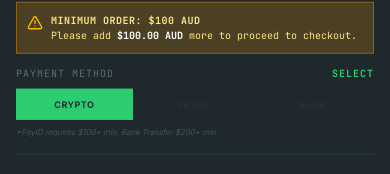
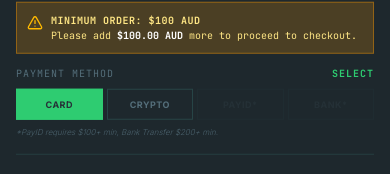
Before and after one commit to fidelcastrano-rgb/reta-australia, a Next.js app: page /checkout in a window 390 px wide. Shown: the part 1167-1341 px from the top of the page. Built offline with nearby package versions, Linux system fonts and the light colour scheme.

Commit message:
feat: integrate credit card payment processing
Add support for credit/debit card payments via a new gateway integration, updating checkout flows, UI components, and documentation to reflect the new payment option.

```diff
--- a/app/api/checkout/route.ts
+++ b/app/api/checkout/route.ts
@@ -1,5 +1,6 @@
 import { NextResponse } from 'next/server';
 import nodemailer from 'nodemailer';
+import { createBachsCheckoutSession } from '@/lib/bachs';
 
 export async function POST(req: Request) {
   try {
@@ -48,7 +49,9 @@ export async function POST(req: Request) {
     const smtpPass = process.env.SMTP_PASS;
 
     let paymentMethodLabel = 'Bank Transfer';
-    if (paymentMethod === 'payid') {
+    if (paymentMethod === 'card') {
+      paymentMethodLabel = 'Credit / Debit Card (Visa, Mastercard, Amex)';
+    } else if (paymentMethod === 'payid') {
       paymentMethodLabel = 'PayID';
     } else if (paymentMethod === 'crypto') {
       paymentMethodLabel = 'Cryptocurrency (USDT/BTC/LTC - Preferred)';
@@ -75,7 +78,9 @@ Payment Method: ${paymentMethodLabel}
     `;
 
     let paymentInstructions = '';
-    if (paymentMethod === 'crypto') {
+    if (paymentMethod === 'card') {
+      paymentInstructions = `You have selected Credit / Debit Card payment. A secure card payment session has been generated. Once your card payment is completed, your order will be automatically confirmed and prepared for discrete dispatch.`;
+    } else if (paymentMethod === 'crypto') {
       paymentInstructions = `You have selected Cryptocurrency. We will contact you manually with the transfer details shortly. (Crypto is our most preferred option with no delay in confirmation and processing).`;
     } else if (paymentMethod === 'payid') {
       paymentInstructions = `You have selected PayID. Our team will contact you shortly with the PayID transfer details to complete your payment.`;
@@ -147,9 +152,36 @@ ${orderDetails}
       console.log(clientEmailText);
     }
 
+    let checkoutUrl: string | undefined;
+    if (paymentMethod === 'card') {
+      try {
+        const origin = req.headers.get('origin') || process.env.APP_URL || 'https://reta-australia.com.au';
+        const session = await createBachsCheckoutSession({
+          orderId,
+          audTotal: calculatedTotal,
+          customer: {
+            email,
+            name: fullCustomerName,
+            phone_number: phone,
+          },
+          shippingMethod,
+          shippingAddress: fullAddress,
+          origin,
+          items,
+        });
+        checkoutUrl = session.checkout_url;
+      } catch (cardErr: any) {
+        console.error('Bachs card checkout session error:', cardErr);
+        return NextResponse.json({
+          error: cardErr.message || 'Failed to initialize secure card payment gateway. Please try again or select another payment option.'
+        }, { status: 500 });
+      }
+    }
+
     return NextResponse.json({
       success: true,
       orderId,
+      checkoutUrl,
       paymentMethod,
       total: calculatedTotal,
     });
--- a/app/checkout/page.tsx
+++ b/app/checkout/page.tsx
@@ -5,16 +5,19 @@ import { useCart } from '@/components/CartContext';
 import Link from 'next/link';
 import { useSearchParams } from 'next/navigation';
 import { motion } from 'motion/react';
-import { Loader2, MessageCircle, CheckCircle2, AlertCircle } from 'lucide-react';
+import { Loader2, MessageCircle, CheckCircle2, AlertCircle, CreditCard, ShieldCheck } from 'lucide-react';
 
 interface OrderResult {
   orderId: string;
   paymentMethod: string;
   total?: number;
+  checkoutUrl?: string;
 }
 
 function CheckoutContent() {
   const { items, clearOrder, removeItem } = useCart();
+  const searchParams = useSearchParams();
+  const isCanceled = searchParams?.get('canceled') === 'true';
 
   const [formData, setFormData] = useState({
     firstName: '',
@@ -28,7 +31,7 @@ function CheckoutContent() {
     country: 'Australia',
   });
   const [shippingMethod, setShippingMethod] = useState<'normal' | 'express'>('normal');
-  const [selectedPaymentMethod, setSelectedPaymentMethod] = useState<'crypto' | 'payid' | 'bank_transfer'>('crypto');
+  const [selectedPaymentMethod, setSelectedPaymentMethod] = useState<'card' | 'crypto' | 'payid' | 'bank_transfer'>('card');
   const [isSubmitting, setIsSubmitting] = useState(false);
   const [isWhatsAppSubmitting, setIsWhatsAppSubmitting] = useState(false);
   const [success, setSuccess] = useState(false);
@@ -51,9 +54,9 @@ function CheckoutContent() {
   // Derive the active payment method during render
   let paymentMethod = selectedPaymentMethod;
   if (paymentMethod === 'bank_transfer' && !isBankTransferAllowed) {
-    paymentMethod = isPayidAllowed ? 'payid' : 'crypto';
+    paymentMethod = isPayidAllowed ? 'payid' : 'card';
   } else if (paymentMethod === 'payid' && !isPayidAllowed) {
-    paymentMethod = 'crypto';
+    paymentMethod = 'card';
   }
 
   const handleSubmit = async (e: React.FormEvent) => {
@@ -85,6 +88,12 @@ function CheckoutContent() {
 
       if (!response.ok) {
         throw new Error(resData.error || 'Failed to process order. Please try again.');
+      }
+
+      // If credit card payment, redirect directly to Bachs hosted checkout session
+      if (paymentMethod === 'card' && resData.checkoutUrl) {
+        window.location.href = resData.checkoutUrl;
+        return;
       }
 
       setOrderResult(resData);
@@ -145,7 +154,9 @@ function CheckoutContent() {
       const whatsappNumber = "61485958620"; // Admin whatsapp number
 
       let paymentMethodLabel = 'Bank Transfer';
-      if (paymentMethod === 'payid') {
+      if (paymentMethod === 'card') {
+        paymentMethodLabel = 'Credit / Debit Card (Instant Gateway)';
+      } else if (paymentMethod === 'payid') {
         paymentMethodLabel = 'PayID';
       } else if (paymentMethod === 'crypto') {
         paymentMethodLabel = 'Cryptocurrency (USDT/BTC/LTC - Preferred)';
@@ -175,6 +186,10 @@ function CheckoutContent() {
       text += `\n*Subtotal:* $${subtotal.toFixed(2)} AUD\n`;
       text += `*Shipping:* $${shippingCost.toFixed(2)} AUD\n`;
       text += `*Total Order Amount:* $${total.toFixed(2)} AUD\n\n`;
+
+      if (paymentMethod === 'card' && resData.checkoutUrl) {
+        text += `*Card Payment Gateway Link:* ${resData.checkoutUrl}\n\n`;
+      }
 
       text += `Please send the payment instructions so I can transfer the funds immediately.`;
 
@@ -252,7 +267,18 @@ function CheckoutContent() {
           </div>
         </div>
       ) : (
-        <div className="grid grid-cols-1 lg:grid-cols-12 gap-12">
+        <div>
+          {isCanceled && (
+            <div className="mb-8 p-4 bg-amber-50 border border-amber-300 text-amber-900 text-xs flex items-center gap-3">
+              <AlertCircle className="w-5 h-5 text-amber-700 shrink-0" />
+              <div>
+                <span className="font-bold block uppercase tracking-wider">Card Payment Cancelled</span>
+                Your card transaction was not completed. Your items are saved in your cart below so you can try again or select another payment method.
+              </div>
+            </div>
+          )}
+
+          <div className="grid grid-cols-1 lg:grid-cols-12 gap-12">
           {/* Form Section */}
           <div className="lg:col-span-7">
             <form id="checkout-form" onSubmit={handleSubmit} className="space-y-10">
@@ -342,6 +368,7 @@ function CheckoutContent() {
                 <div className="bg-brand-secondary p-4 text-xs space-y-2 mb-6 border border-brand-border">
                   <div className="font-bold text-brand-text uppercase tracking-wider">Payment Options &amp; Minimums:</div>
                   <ul className="list-disc list-inside text-brand-muted space-y-1">
+                    <li><strong>Credit / Debit Card</strong>: Visa, Mastercard, American Express (<span className="text-emerald-700 font-bold">Instant Online Gateway</span>)</li>
                     <li><strong>Cryptocurrency</strong>: USDT / BTC / LTC (Fast manual confirmation - <span className="text-brand-text font-bold">Preferred</span>)</li>
                     <li><strong>PayID</strong>: Orders of <strong>$100 AUD</strong> or more</li>
                     <li><strong>Bank Transfer</strong>: Orders of <strong>$200 AUD</strong> or more</li>
@@ -349,6 +376,44 @@ function CheckoutContent() {
                 </div>
 
                 <div className="space-y-3">
+                  {/* Credit / Debit Card (Bachs API) */}
+                  <label className={`block border p-4 cursor-pointer transition ${paymentMethod === 'card' ? 'border-brand-text bg-brand-secondary' : 'border-brand-border hover:border-gray-400'}`}>
+                    <div className="flex items-center justify-between">
+                      <div className="flex items-center gap-3">
+                        <input
+                          type="radio"
+                          name="payment"
+                          value="card"
+                          checked={paymentMethod === 'card'}
+                          onChange={() => setSelectedPaymentMethod('card')}
+                          className="accent-brand-text"
+                        />
+                        <div className="flex items-center gap-2">
+                          <CreditCard className="w-4 h-4 text-brand-text" />
+                          <span className="text-sm font-bold">Credit / Debit Card</span>
+                        </div>
+                      </div>
+                      <span className="text-[10px] text-emerald-800 font-mono font-bold bg-emerald-100/80 px-2 py-0.5 border border-emerald-300 uppercase tracking-wider">
+                        Instant
+                      </span>
+                    </div>
+                    {paymentMethod === 'card' && (
+                      <div className="mt-3 ml-7 space-y-2">
+                        <p className="text-xs text-brand-muted leading-relaxed">
+                          Pay instantly and securely with any Visa, Mastercard, or American Express card via our 256-bit SSL encrypted gateway.
+                        </p>
+                        <div className="flex flex-wrap items-center gap-2 pt-1 text-[10px] text-brand-muted font-mono">
+                          <span className="px-2 py-0.5 bg-white border border-gray-300 font-bold text-gray-800 tracking-wider">VISA</span>
+                          <span className="px-2 py-0.5 bg-white border border-gray-300 font-bold text-gray-800 tracking-wider">Mastercard</span>
+                          <span className="px-2 py-0.5 bg-white border border-gray-300 font-bold text-gray-800 tracking-wider">AMEX</span>
+                          <span className="text-emerald-700 flex items-center gap-1 font-sans font-medium text-[11px] ml-1">
+                            <ShieldCheck className="w-3.5 h-3.5" /> 256-bit SSL Protected
+                          </span>
+                        </div>
+                      </div>
+                    )}
+                  </label>
+
                   {/* Crypto */}
                   <label className={`block border p-4 cursor-pointer transition ${paymentMethod === 'crypto' ? 'border-brand-text bg-brand-secondary' : 'border-brand-border hover:border-gray-400'}`}>
                     <div className="flex items-center justify-between">
@@ -494,9 +559,11 @@ function CheckoutContent() {
                   className="w-full bg-brand-cta text-white font-bold text-xs uppercase tracking-widest py-4 flex justify-center items-center gap-2 hover:bg-opacity-90 transition disabled:opacity-50 disabled:cursor-not-allowed"
                 >
                   {isSubmitting ? (
-                    <><Loader2 className="w-4 h-4 animate-spin" /> Submitting Order...</>
+                    <><Loader2 className="w-4 h-4 animate-spin" /> {paymentMethod === 'card' ? 'Connecting to Secure Card Gateway...' : 'Submitting Order...'}</>
                   ) : !isMinOrderMet ? (
                     'Min Order $100 AUD Required'
+                  ) : paymentMethod === 'card' ? (
+                    'Proceed to Card Payment'
                   ) : (
                     'Place Order on Website'
                   )}
@@ -520,6 +587,7 @@ function CheckoutContent() {
             </div>
           </div>
         </div>
+      </div>
       )}
     </div>
   );
--- a/app/checkout/success/page.tsx
+++ b/app/checkout/success/page.tsx
@@ -12,6 +12,7 @@ function SuccessContent() {
   const { clearOrder } = useCart();
 
   const orderRef = searchParams?.get('order_ref') || searchParams?.get('checkout_id') || 'CONFIRMED';
+  const isCardPayment = searchParams?.get('payment') === 'card';
 
   useEffect(() => {
     // Clear the cart once the success page loads
@@ -33,6 +34,11 @@ function SuccessContent() {
           <span className="text-[10px] uppercase font-mono tracking-widest text-brand-muted bg-brand-secondary px-3 py-1 border border-brand-border inline-block">
             Order Reference: #{orderRef}
           </span>
+          {isCardPayment && (
+            <span className="text-[10px] uppercase font-mono tracking-widest text-emerald-800 bg-emerald-50 px-3 py-1 border border-emerald-300 inline-block font-bold">
+              ✓ Card Payment Approved
+            </span>
+          )}
         </div>
 
         <h1 className="text-3xl sm:text-4xl font-heading font-light tracking-tight mb-4 text-brand-text">
--- a/components/FloatingElements.tsx
+++ b/components/FloatingElements.tsx
@@ -8,7 +8,7 @@ import { usePathname } from 'next/navigation';
 export default function FloatingElements() {
   const { items, removeItem, clearOrder } = useCart();
   const [mounted, setMounted] = useState(false);
-  const [paymentMethod, setPaymentMethod] = useState<'crypto' | 'payid' | 'bank_transfer'>('crypto');
+  const [paymentMethod, setPaymentMethod] = useState<'card' | 'crypto' | 'payid' | 'bank_transfer'>('card');
   const [minimized, setMinimized] = useState(false);
   const pathname = usePathname();
 
@@ -39,8 +39,8 @@ export default function FloatingElements() {
 
   const activePaymentMethod =
     paymentMethod === 'bank_transfer' && !isBankTransferAllowed
-      ? (isPayidAllowed ? 'payid' : 'crypto')
-      : (paymentMethod === 'payid' && !isPayidAllowed ? 'crypto' : paymentMethod);
+      ? (isPayidAllowed ? 'payid' : 'card')
+      : (paymentMethod === 'payid' && !isPayidAllowed ? 'card' : paymentMethod);
 
   const generateOrderText = () => {
     let text = "Hi, I would like to order:\n\n";
@@ -48,14 +48,15 @@ export default function FloatingElements() {
       text += `- ${item.qty}x ${item.name} (${item.variant}) - $${item.price * item.qty}\n`;
     });
 
-    const paymentLabels = {
+    const paymentLabels: Record<string, string> = {
+      card: "Credit / Debit Card (Instant Gateway)",
       crypto: "Cryptocurrency (USDT/BTC/LTC - Preferred)",
       payid: "PayID",
       bank_transfer: "Bank Transfer"
     };
 
     text += `\nTotal: $${total} AUD\n`;
-    text += `Payment Method: ${paymentLabels[activePaymentMethod]}\n\n`;
+    text += `Payment Method: ${paymentLabels[activePaymentMethod] || 'Credit / Debit Card'}\n\n`;
     text += `Please confirm availability and send payment instructions.`;
     return encodeURIComponent(text);
   };
@@ -165,7 +166,19 @@ export default function FloatingElements() {
               <span>Payment Method</span>
               <span className="text-brand-success font-bold">Select</span>
             </div>
-            <div className="grid grid-cols-3 gap-1">
+            <div className="grid grid-cols-4 gap-1">
+              <button
+                type="button"
+                onClick={() => setPaymentMethod('card')}
+                className={`py-2 px-1 text-[9px] uppercase tracking-wider font-bold border transition-all truncate ${
+                  activePaymentMethod === 'card'
+                    ? 'bg-brand-success text-brand-text border-brand-success'
+                    : 'bg-transparent border-brand-secondary/20 text-brand-muted hover:text-brand-bg hover:border-brand-bg'
+                }`}
+                title="Credit / Debit Card (Instant Gateway)"
+              >
+                Card
+              </button>
               <button
                 type="button"
                 onClick={() => setPaymentMethod('crypto')}
--- a/lib/data.ts
+++ b/lib/data.ts
@@ -3710,7 +3710,7 @@ export const faqs = [
   },
   {
     "q": "What payment methods do you accept?",
-    "a": "We accept secure payments including PayID, Bank Transfer, and Cryptocurrency, with invoice details provided upon order confirmation."
+    "a": "We accept major Credit & Debit Cards (Visa, Mastercard, American Express via instant 256-bit SSL encrypted gateway), Cryptocurrency (USDT, BTC, LTC), PayID ($100+), and Direct Bank Transfer ($200+)."
   },
   {
     "q": "What is the minimum order requirement?",
```
Also changed, not shown: lib/bachs.ts (+5 -3 lines).
